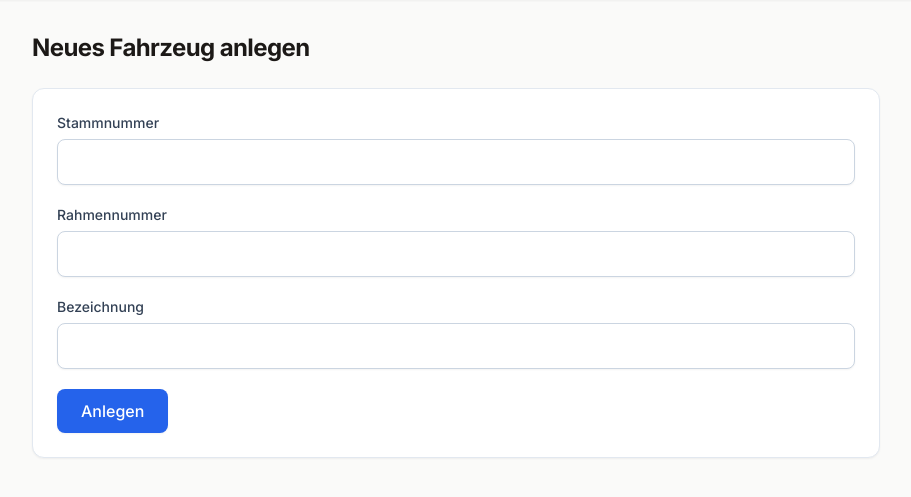
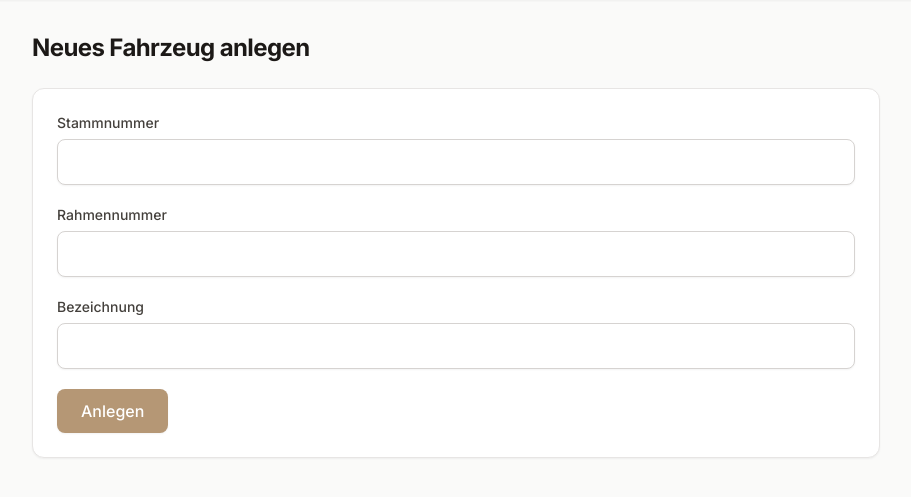
Before and after one commit to eraschle/edelrep, a FastAPI app: template src/edelrep/presentation/templates/new_vehicle.html in a window 1280 px wide. Shown: the part 85-582 px from the top of the page, without its empty margins (184-1095 px from the left). Run offline with FastAPI, Linux system fonts and the light colour scheme; the template is opened without the code that fills it, so the values that code supplies are empty; parts of the project's set-up code (start-up, migrations or seed data) failed here and were passed over; some libraries are stand-ins or nearby versions.

Commit message:
style(branding): stone/gold theme on new vehicle form
Co-Authored-By: Claude Opus 4.7 (1M context) <noreply@anthropic.com>

```diff
--- a/src/edelrep/presentation/templates/new_vehicle.html
+++ b/src/edelrep/presentation/templates/new_vehicle.html
@@ -2,27 +2,27 @@
 {% block title %}Neues Fahrzeug{% endblock %}
 {% block content %}
 <h1 class="text-2xl font-bold mb-6 tracking-tight">Neues Fahrzeug anlegen</h1>
-<form method="post" action="/vehicles" class="bg-white border border-slate-200 rounded-xl shadow-sm p-6 space-y-5">
+<form method="post" action="/vehicles" class="bg-white border border-stone-200 rounded-xl shadow-sm p-6 space-y-5">
   <div>
-    <label for="registration_number" class="block text-sm font-medium text-slate-700 mb-1.5">Stammnummer</label>
+    <label for="registration_number" class="block text-sm font-medium text-stone-700 mb-1.5">Stammnummer</label>
     <input type="text" id="registration_number" name="registration_number" required
-           class="w-full px-3 py-2.5 bg-white border border-slate-300 rounded-lg shadow-sm focus:outline-none focus:ring-2 focus:ring-blue-500 focus:border-blue-500 transition-shadow">
+           class="w-full px-3 py-2.5 bg-white border border-stone-300 rounded-lg shadow-sm focus:outline-none focus:ring-2 focus:ring-[#b59775] focus:border-[#b59775] transition-shadow">
     {% if errors.registration_number %}
       <p class="text-red-600 text-sm mt-1.5">{{ errors.registration_number }}</p>
     {% endif %}
   </div>
   <div>
-    <label for="vin" class="block text-sm font-medium text-slate-700 mb-1.5">Rahmennummer</label>
+    <label for="vin" class="block text-sm font-medium text-stone-700 mb-1.5">Rahmennummer</label>
     <input type="text" id="vin" name="vin"
-           class="w-full px-3 py-2.5 bg-white border border-slate-300 rounded-lg shadow-sm focus:outline-none focus:ring-2 focus:ring-blue-500 focus:border-blue-500 transition-shadow">
+           class="w-full px-3 py-2.5 bg-white border border-stone-300 rounded-lg shadow-sm focus:outline-none focus:ring-2 focus:ring-[#b59775] focus:border-[#b59775] transition-shadow">
   </div>
   <div>
-    <label for="description" class="block text-sm font-medium text-slate-700 mb-1.5">Bezeichnung</label>
+    <label for="description" class="block text-sm font-medium text-stone-700 mb-1.5">Bezeichnung</label>
     <input type="text" id="description" name="description"
-           class="w-full px-3 py-2.5 bg-white border border-slate-300 rounded-lg shadow-sm focus:outline-none focus:ring-2 focus:ring-blue-500 focus:border-blue-500 transition-shadow">
+           class="w-full px-3 py-2.5 bg-white border border-stone-300 rounded-lg shadow-sm focus:outline-none focus:ring-2 focus:ring-[#b59775] focus:border-[#b59775] transition-shadow">
   </div>
   <button type="submit"
-          class="bg-blue-600 hover:bg-blue-700 text-white px-6 py-2.5 rounded-lg font-medium shadow-sm transition-colors">
+          class="bg-[#b59775] hover:bg-[#ac8a64] text-white px-6 py-2.5 rounded-lg font-medium shadow-sm transition-colors">
     Anlegen
   </button>
 </form>
```
